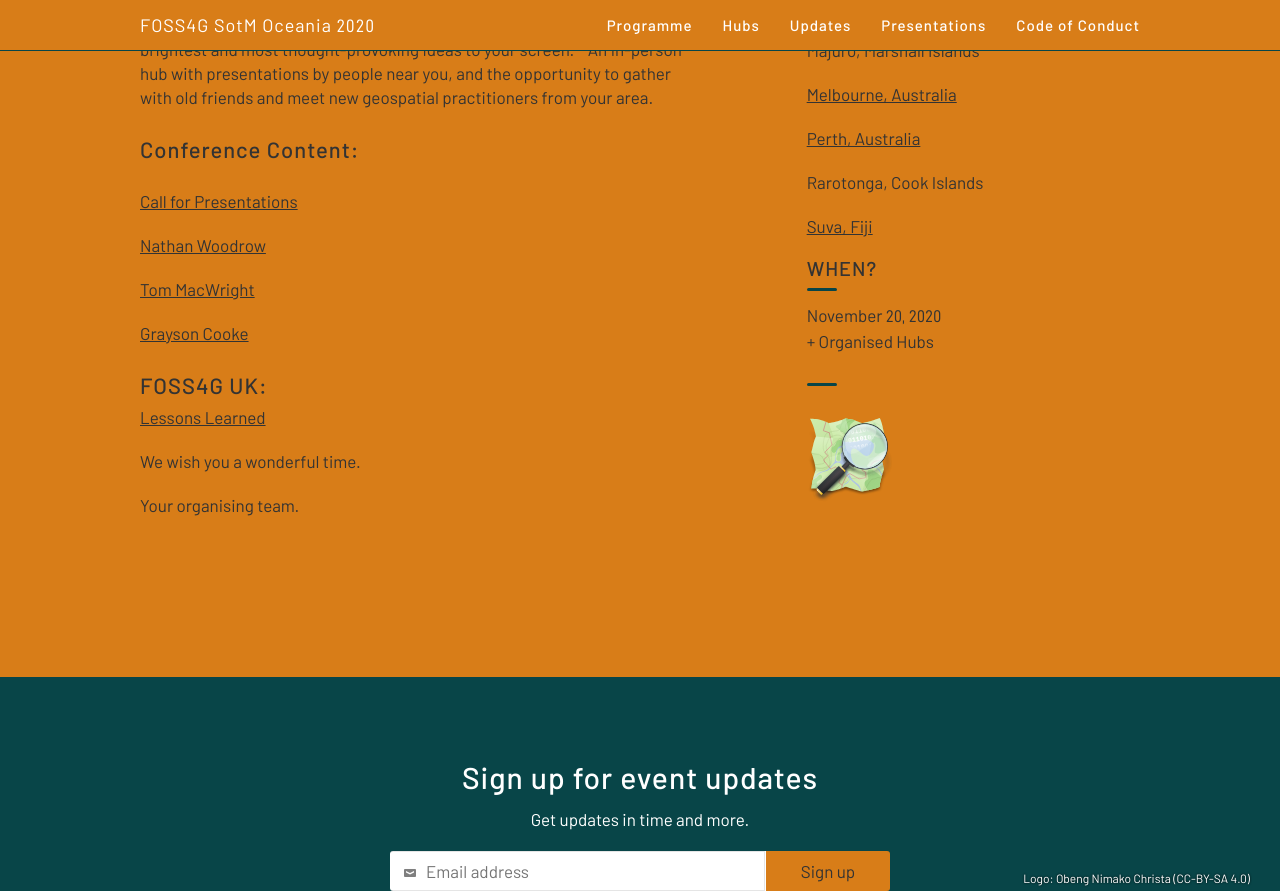
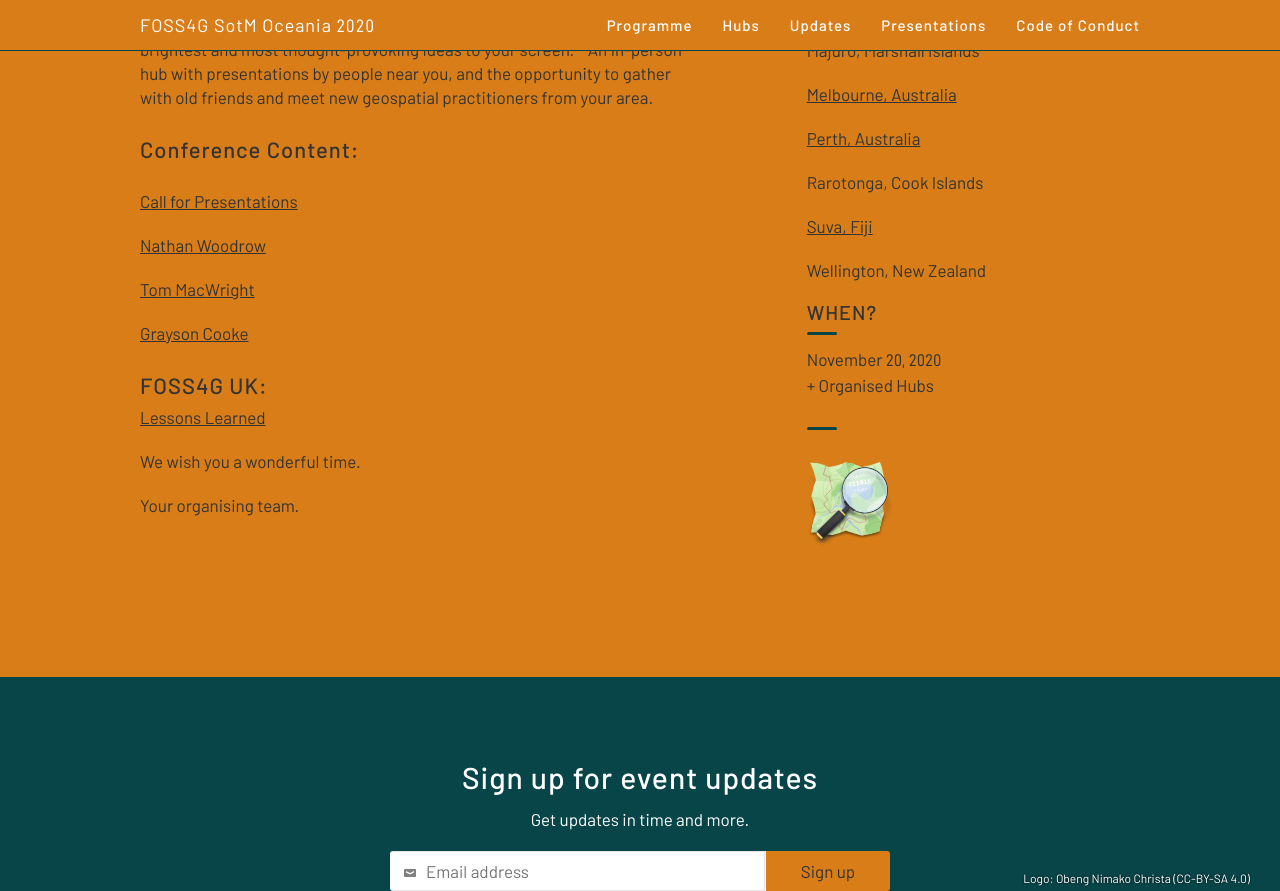
Before and after one commit to osgeo-oceania/foss4g-sotm-oceania-2020, a Jekyll site: the page built from index.html, in a window 1280 px wide and 900 px high, scrolled down 1335 px, cut to the strip 0-891 px from the top of the window. Built offline with Jekyll 4.4.1, drawn with Linux system fonts in a browser that asks for light colours.

Commit message:
add Wellington hub

```diff
--- a/_includes/about.html
+++ b/_includes/about.html
@@ -38,6 +38,7 @@
         <p><a href='/hubs/perth/'>Perth, Australia</a></p>
         <p>Rarotonga, Cook Islands</p>
         <p><a href='/hubs/suva/'>Suva, Fiji</a></p>
+        <p>Wellington, New Zealand</p>
 
 
           <h3 class="small-title uppercase">When?</h3>
```
